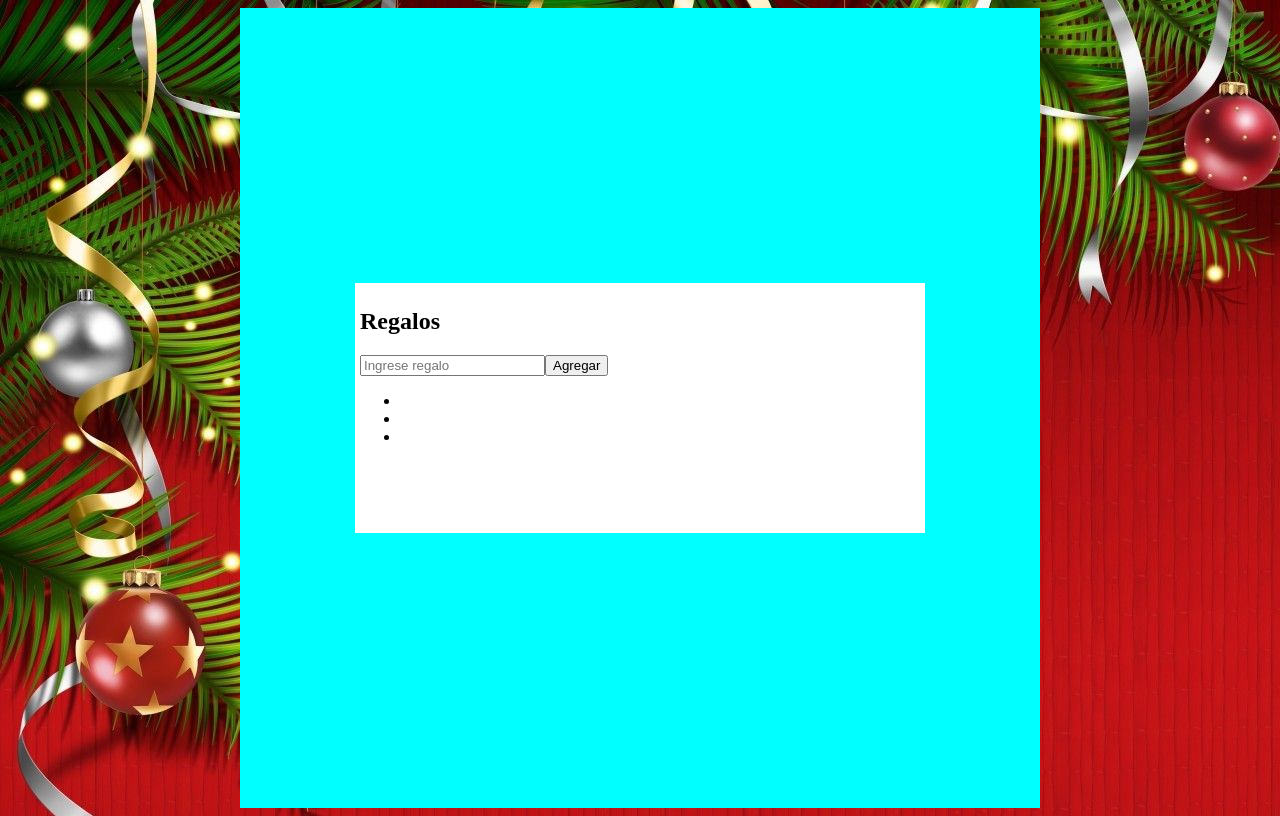
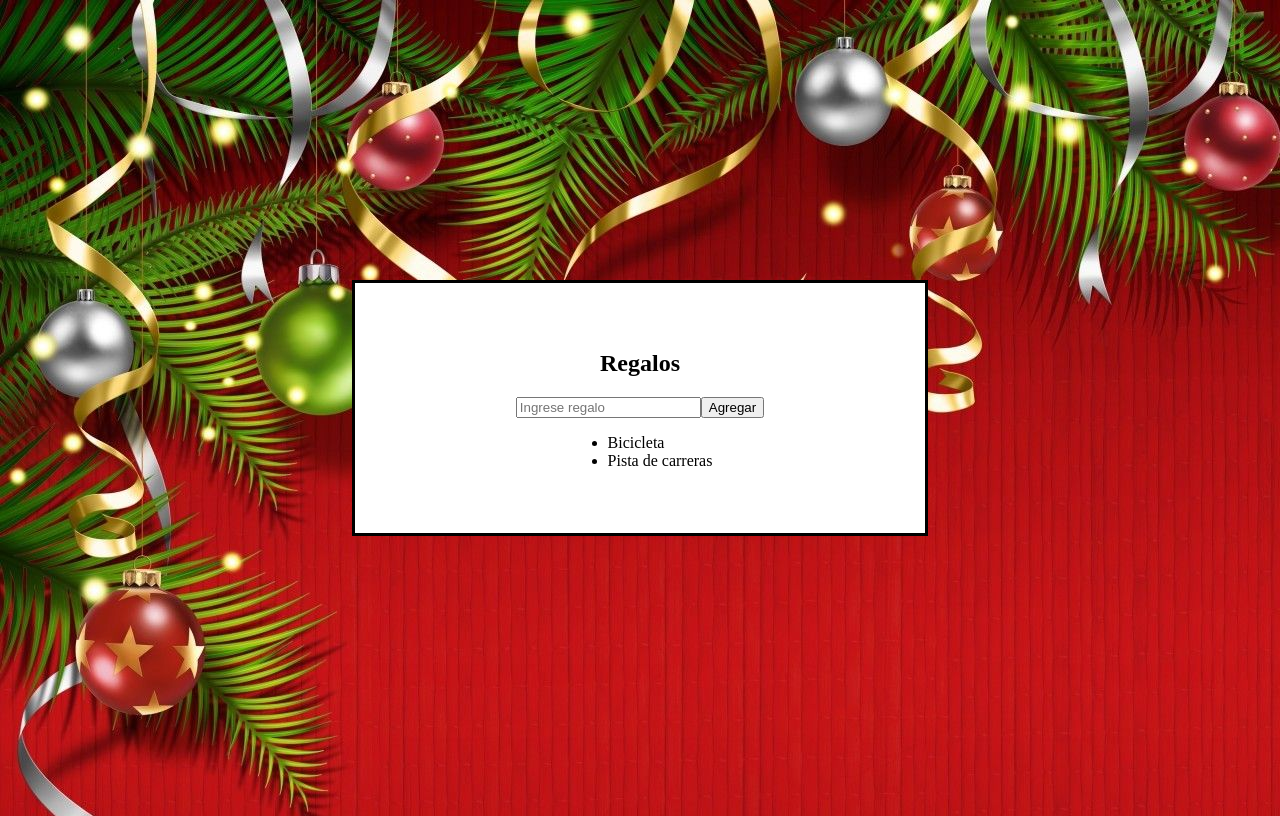
Before and after one commit to HugoRadulovich/adviency, a React (Vite) app: page / in a window 1280 px wide. Built offline with nearby package versions, Linux system fonts and the light colour scheme.

Commit message:
arreglo de errores

```diff
--- a/src/AdviencyApp.jsx
+++ b/src/AdviencyApp.jsx
@@ -1,63 +1,55 @@
-import { useState } from "react"
-import { useForm } from "./hooks/useForm"
+
+import React from 'react'
+import { useForm } from './hooks/useForm'
 
 
+const initialState = [{
+    id: new Date().getTime(),
+    description: "Bicicleta",
+    done: false,
+},
+{
+    id: new Date().getTime(),
+    description: "Pista de carreras",
+    done: false,
+}
+]
 
 export const AdviencyApp = () => {
 
-    const {description,onIpuntChange, onResetForm} = useForm({
-        description:'',
-    })
+    const {description,onIpuntChange,onResetForm} = useForm({
+        description:''
+    });
 
-    const [regalos, setRegalos] = useState(['Bicicleta','Auto','Pelota'])
-
-    const onFormSubmit = (event) => {
+    const onFormSubmit = () => {
         event.preventDefault();
-
-        if(description.length <= 1) return;
-
-        const newRegalo = {
-            id: new Date().getTime(),
-            description: description,
-            done: false,
-        }
-
-        setRegalos(...regalos,newRegalo);
-        onResetForm();
-
     }
 
     return (
+        <>
             <div className="aa">
                 <div className="container">
                     <div className="box">
                         <h2>Regalos</h2>
                         <form onSubmit={onFormSubmit}>
                             <input
-                type="text"
-                className=""
-                placeholder="Ingrese regalo"
-                name="description"
-                value= {description}
-                onChange = {onIpuntChange}
+                                type='text'
+                                placeholder='Ingrese regalo'
+                                name='description'
+                                value={description}
+                                onChange={onIpuntChange}
                             />
                             <button>Agregar</button>
                         </form>
-
                         <ul>
                             {
-                    regalos.map(regalo =>
-
-                        <li key={regalo.id}>{regalo.description}</li>
-                        )
+                                initialState.map(regalo =>
+                                    <li key={regalo.id}>{regalo.description}</li>)
                             }
-                {/* <li>Bicicleta</li>
-                <li>Auto control remoto</li>
-                <li>Pelota de futbol</li> */}
                         </ul>
                     </div>
                 </div>
             </div>
-
+        </>
     )
 }
--- a/src/styles.css
+++ b/src/styles.css
@@ -8,16 +8,22 @@ body{
 }
 
 .container{
-   background-color: aqua;
+
    display: flex;
    width: 50rem;
    height: 50rem;
    justify-content: center;
    align-items: center;
+
 }
 
 .box{
+   display: flex;
+   flex-direction: column;
+   justify-content: center;
+   align-items: center;
    background-color: white;
+   border: 3px solid black;
    width: 70%;
    height: 30%;
    margin: 2px;
```
Lines whose indentation alone changed are shown as unchanged.
